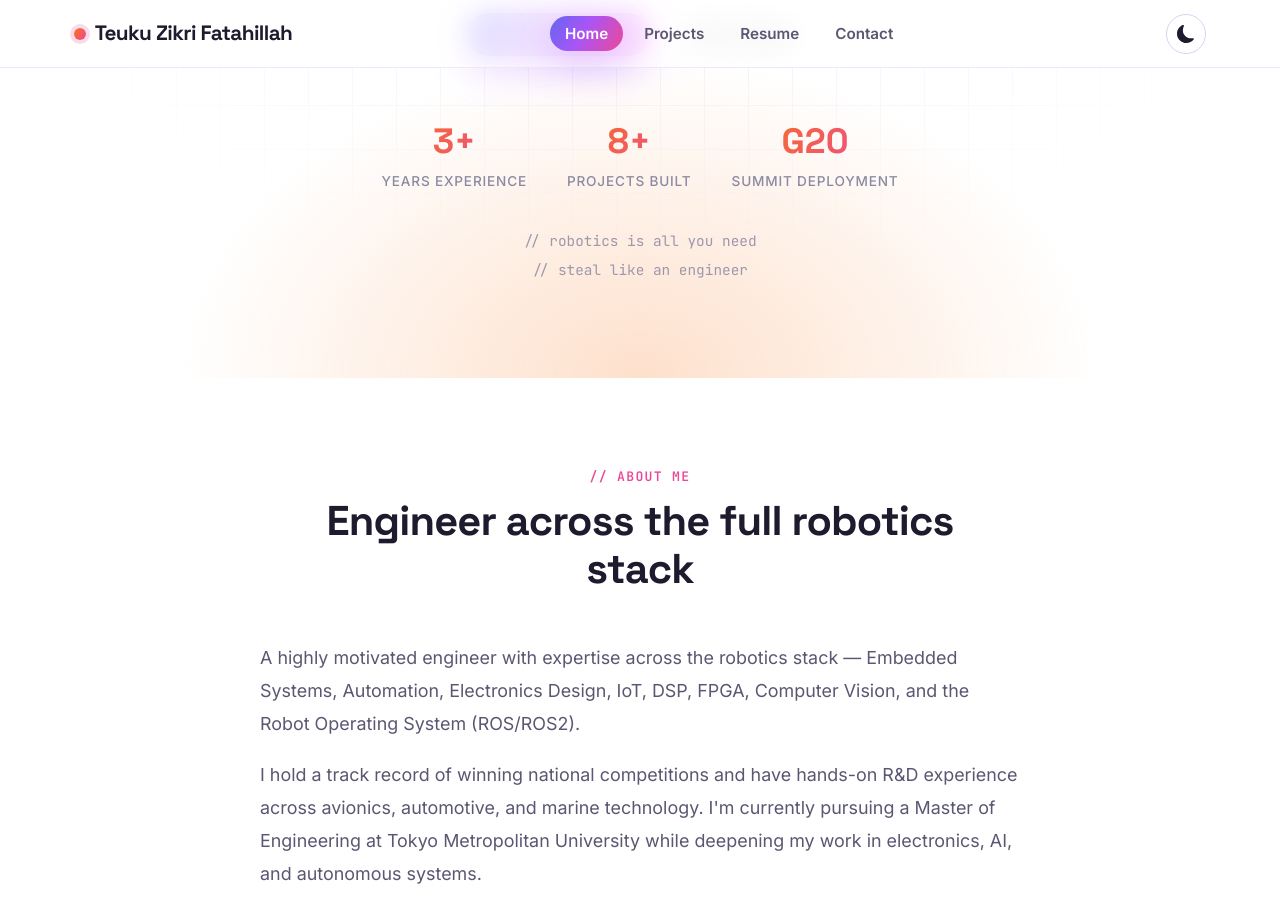
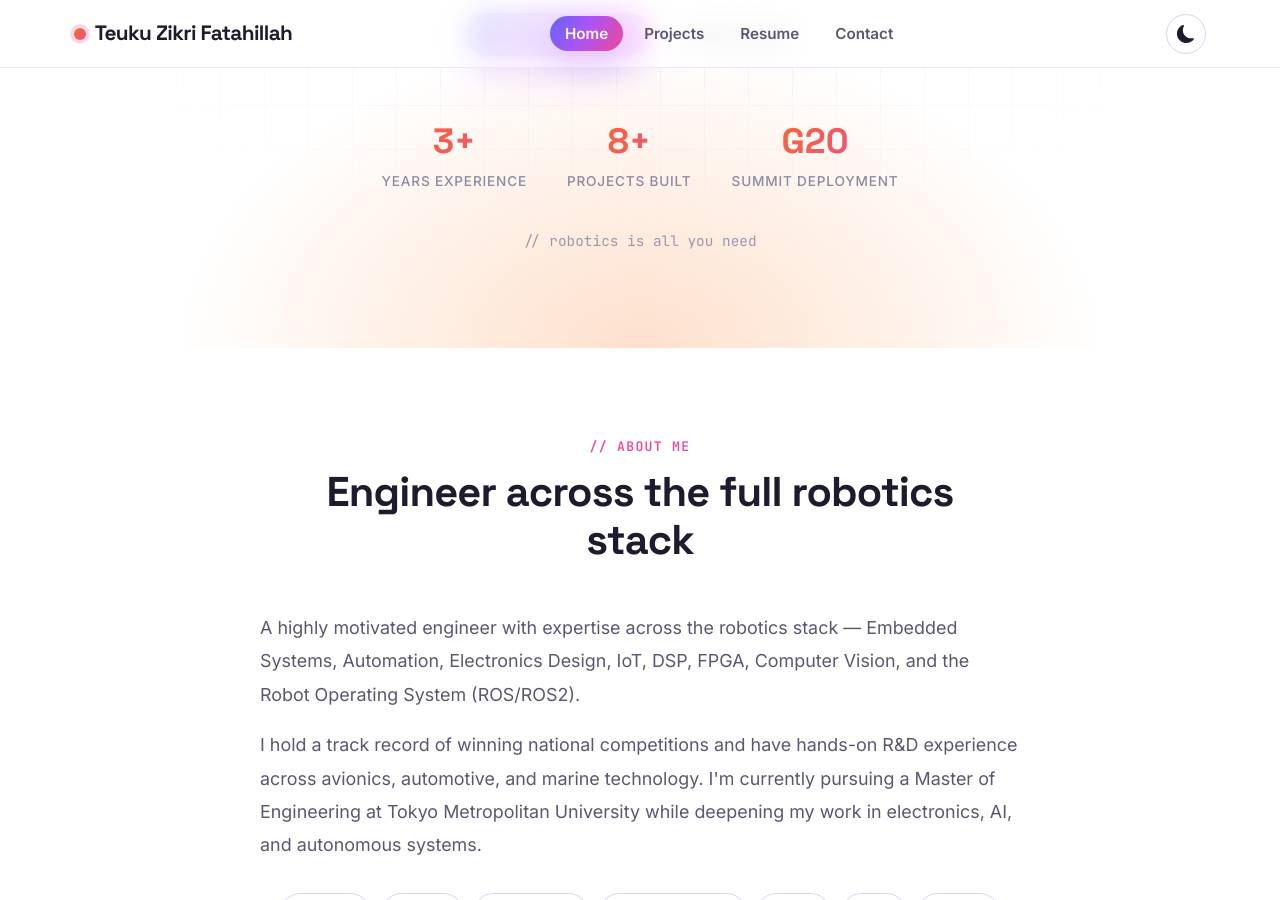
Before and after one commit to tzf230201/tzf230201.github.io, a Jekyll site: the page built from index.md, in a window 1280 px wide and 900 px high, scrolled down 579 px. Built offline with Jekyll 4.4.1, drawn with Linux system fonts in a browser that asks for light colours.

Commit message:
Move "steal like an engineer" from hero to a console cameo
Hidden DevTools console easter egg (site-wide) instead of a visible hero
line; keeps the hero clean.

Co-Authored-By: Claude Opus 4.8 <noreply@anthropic.com>

```diff
--- a/_layouts/default.html
+++ b/_layouts/default.html
@@ -63,5 +63,11 @@
             try { localStorage.setItem('theme', cur); } catch (err) {}
         });
     </script>
+
+    <!-- Console cameo 🛠️ -->
+    <script>
+        console.log('%csteal like an engineer', 'font:600 15px ui-monospace,monospace;color:#a855f7;');
+        console.log('%c↳ with apologies to “Steal Like an Artist”', 'color:#8b8aa3;font:12px ui-monospace,monospace;');
+    </script>
 </body>
 </html>
--- a/index.md
+++ b/index.md
@@ -30,7 +30,6 @@ title: Home
             </div>
         </div>
         <p class="hero-quip" title="with apologies to “Attention Is All You Need”">// robotics is all you need</p>
-        <p class="hero-quip" title="with apologies to “Steal Like an Artist”" style="margin-top:0.35rem">// steal like an engineer</p>
     </div>
 </section>
 
```
